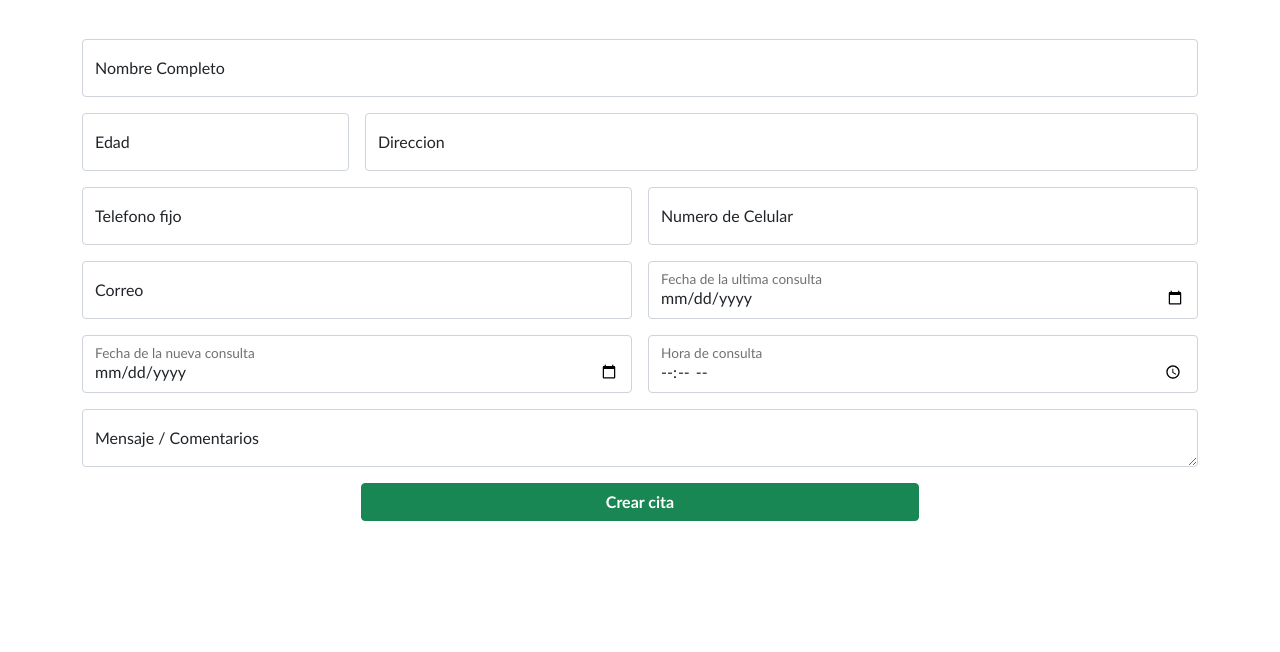
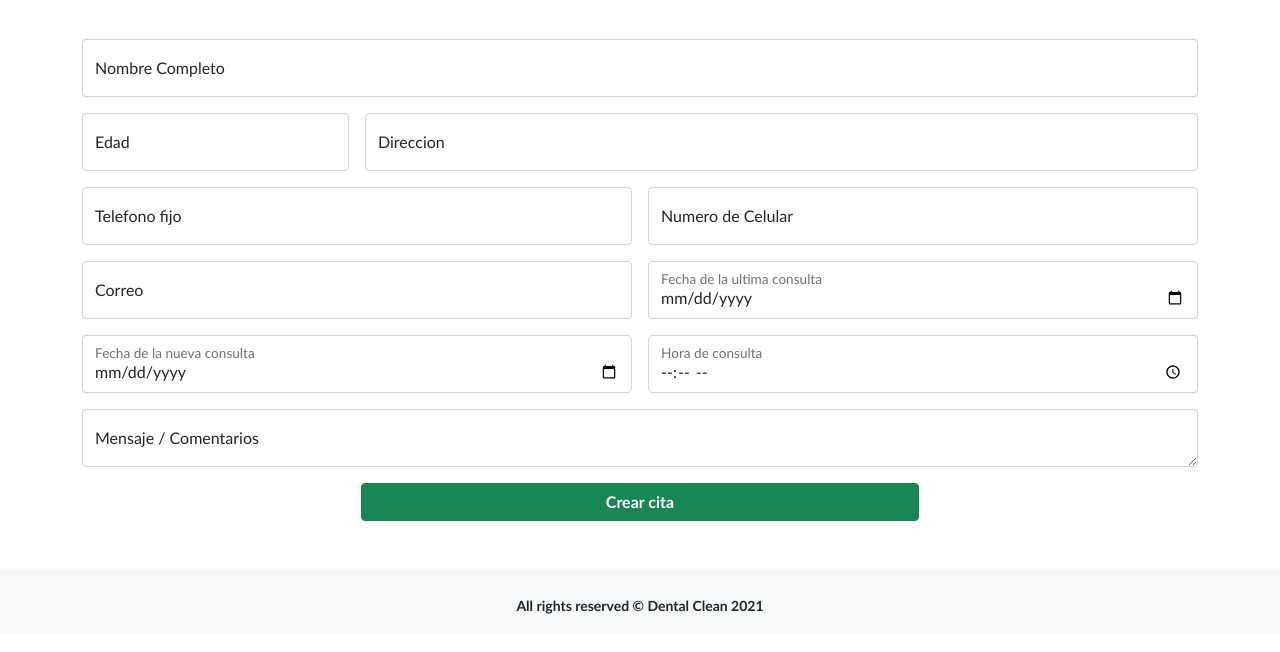
Before and after one commit to MiguelAlejandroGO/formularioDental, a plain HTML site: page index.html in a window 1280 px wide. Shown: the part 68-720 px from the top of the page. Drawn offline with Linux system fonts and the light colour scheme.

Commit message:
Update style.css

```diff
--- a/css/style.css
+++ b/css/style.css
@@ -98,10 +98,3 @@ border-radius: 50%;
   position: relative;
   top: 48%;
  }
- footer {
-  position:fixed;
-  left:0px;
-  bottom:0px;
-  height:30px;
-  width:100%;
-}
```
